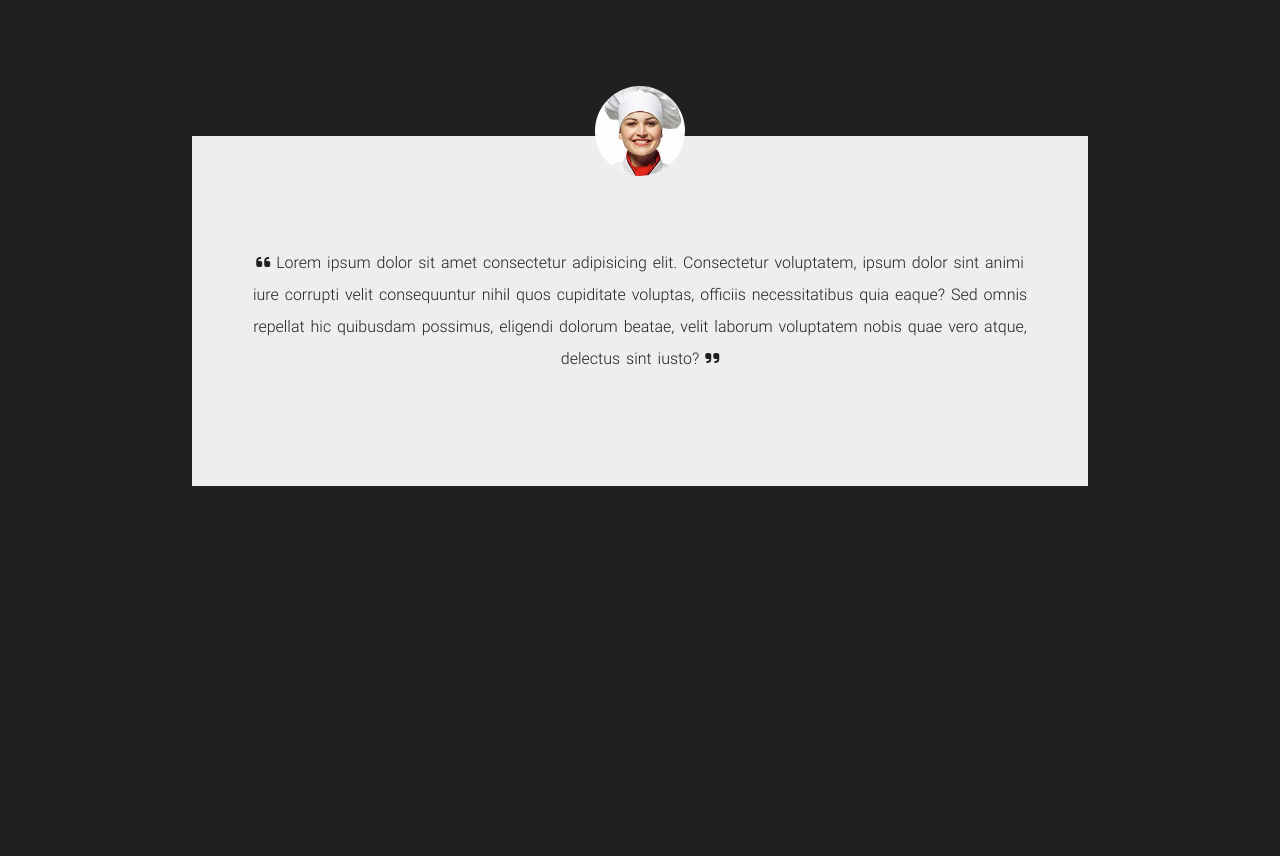
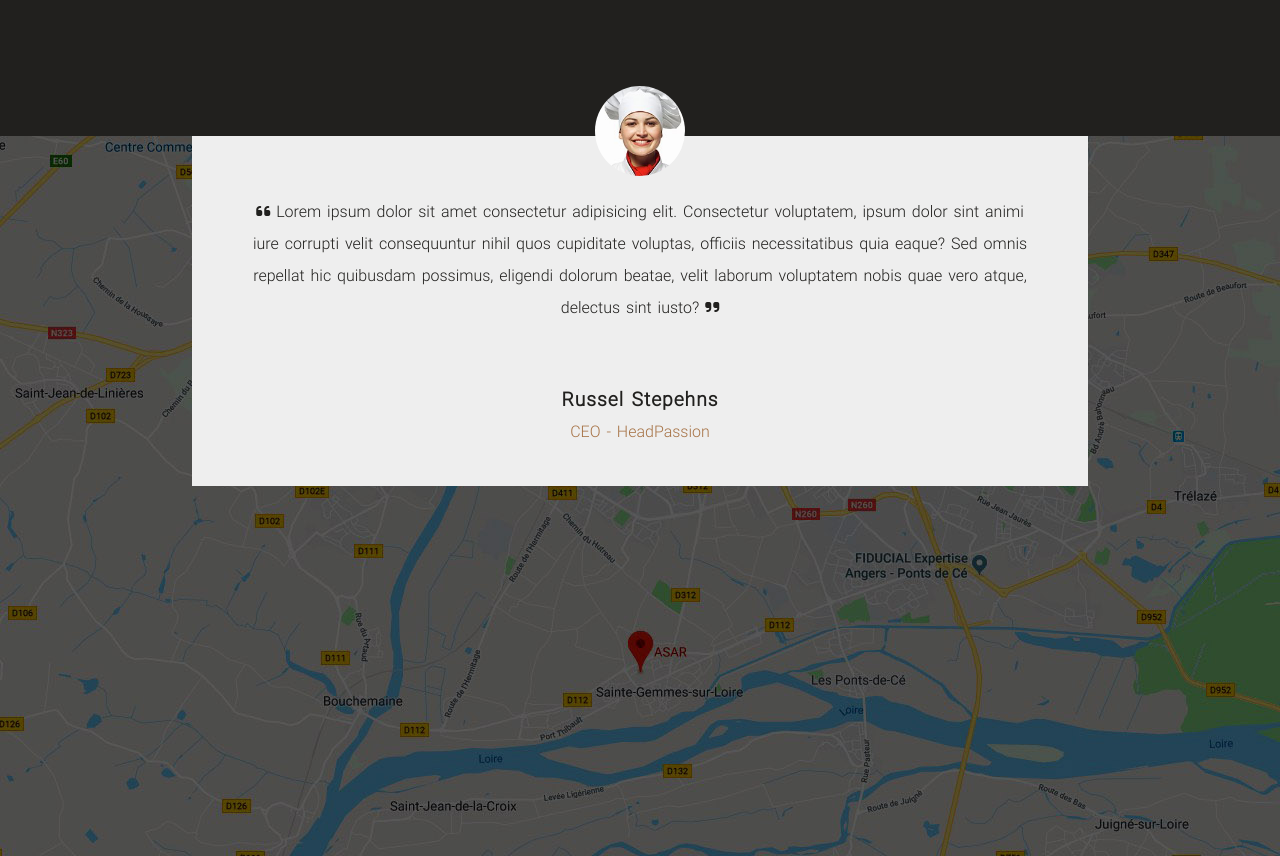
Before and after one commit to Tiag037/projet-restaurant, a plain HTML site: page index.html in a window 1280 px wide. Shown: the part 4100-4956 px from the top of the page. Drawn offline with Linux system fonts and the light colour scheme.

Commit message:
finalisation main

```diff
--- a/assets/styles/layout/_section5.scss
+++ b/assets/styles/layout/_section5.scss
@@ -1,6 +1,14 @@
 .section5 {
-  margin-top: 50px;
-  min-height: 90vh;
+
+    margin-top: 50px;
+    min-height: 90vh;
+    background: linear-gradient(#00000000 70%), url("../img/gmap.jpg") bottom;
+    background-repeat: no-repeat;
+    background-position: center 0%; /* Ajustez la valeur en pourcentage pour la position verticale */
+
+
+
+
 
   .discour {
     width: 70%;
@@ -8,7 +16,9 @@
     background: $white1;
     margin: auto;
     position: relative;
-    @include childCenter;
+    @include alignChildren(space-evenly);
+    flex-direction: column;
+    gap: 20px;
     padding: 60px;
     img {
       width: 90px;
@@ -22,5 +32,21 @@
       font-weight: 500;
       color: $black;
     }
+    div{
+        padding-top: 40px;
+
+        .name{
+          font-weight: 600;
+          font-family: $font3;
+          letter-spacing: 1px;
+          font-size: 1.2rem;
+
+
+        }
+        .chef{
+          color: $color1;
+        }
+
+    }
   }
 }
--- a/index.html
+++ b/index.html
@@ -346,6 +346,10 @@
             Lorem ipsum dolor sit amet consectetur adipisicing elit. Consectetur voluptatem, ipsum dolor sint animi iure corrupti velit consequuntur nihil quos cupiditate voluptas, officiis necessitatibus quia eaque? Sed omnis repellat hic quibusdam possimus, eligendi dolorum beatae, velit laborum voluptatem nobis quae vero atque, delectus sint iusto?
             <i class="fa-solid fa-quote-right"></i>
           </p>
+          <div>
+            <p class="name">Russel Stepehns</p>
+            <p class="chef">CEO - HeadPassion</p>
+          </div>
         </div>
       </section>
     </main>
```
Also changed, not shown: assets/styles/style.css, 1 other file.
